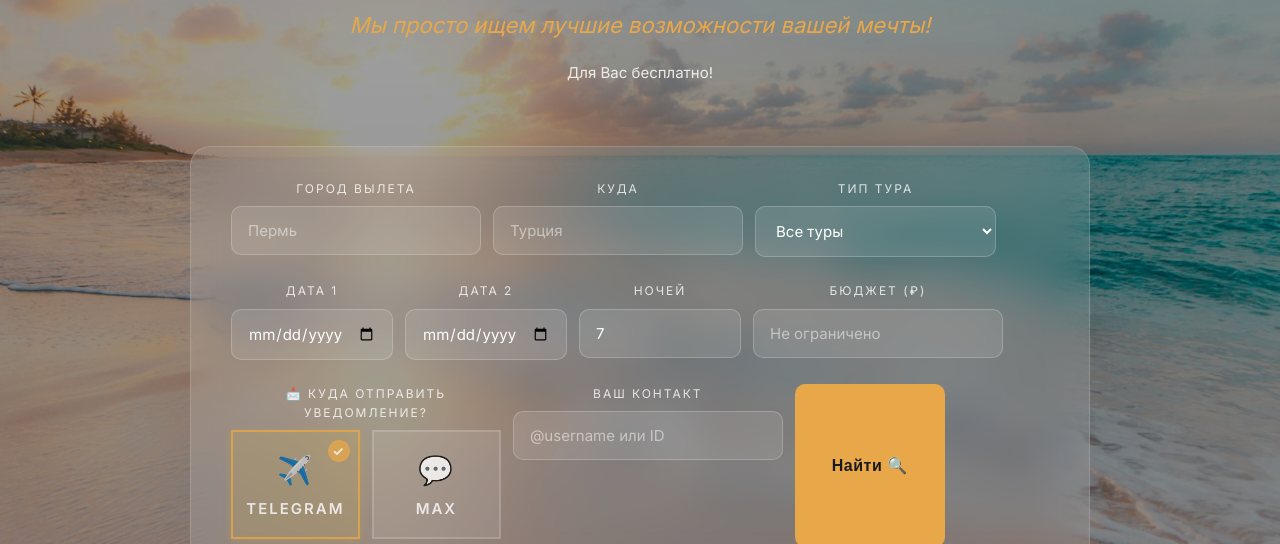
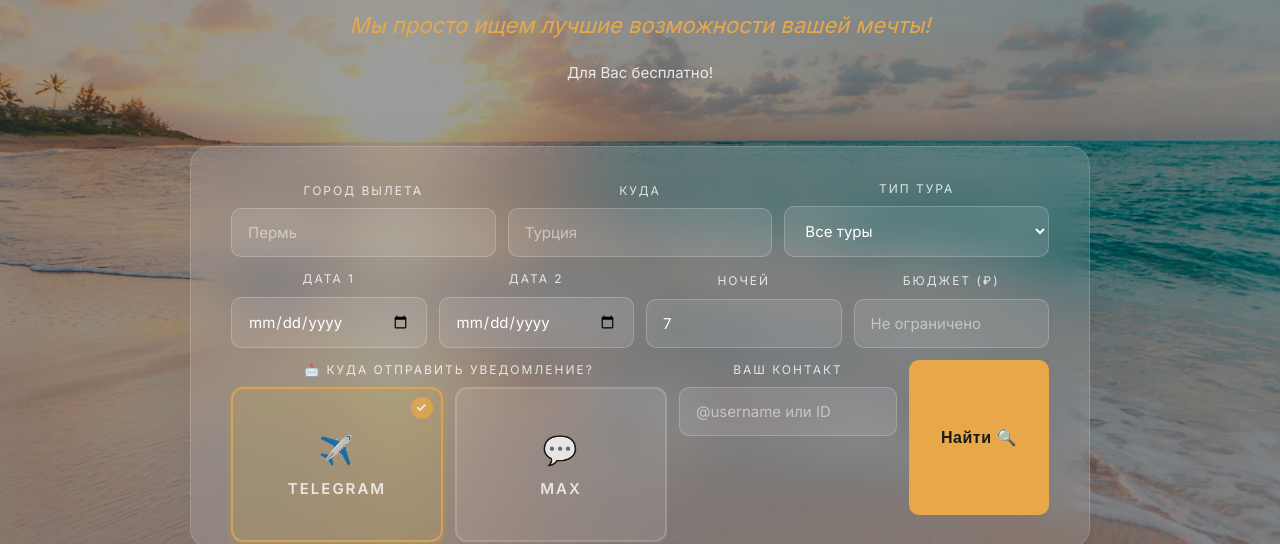
Before and after one commit to AndreySmithPerm/tour-tracker, a plain HTML site: page frontend/index.html in a window 1280 px wide. Shown: the part 256-800 px from the top of the page. Drawn offline with Linux system fonts and the light colour scheme; no server answers.

Commit message:
Fix hero form layout: proper flex rows, add missing CSS variables

```diff
--- a/frontend/static/css/style.css
+++ b/frontend/static/css/style.css
@@ -11,6 +11,9 @@
     --card-bg: #ffffff;
     --radius: 16px;
     --radius-sm: 10px;
+    --radius-md: 12px;
+    --border: #e0e0e0;
+    --blue: #0088cc;
     --shadow: 0 4px 20px rgba(0,0,0,0.08);
     --shadow-lg: 0 10px 40px rgba(0,0,0,0.12);
 }
@@ -196,14 +199,13 @@ img { max-width: 100%; }
 
 .search-form form {
     display: flex;
+    flex-direction: column;
     gap: 12px;
-    flex-wrap: wrap;
-    align-items: flex-end;
 }
 
 .search-field {
     flex: 1;
-    min-width: 180px;
+    min-width: 150px;
 }
 
 .search-field label {
@@ -222,29 +224,11 @@ img { max-width: 100%; }
     background: rgba(255,255,255,0.15);
 }
 
-.search-field.messenger-field {
-    flex: 2;
-    min-width: 300px;
-}
-
-.search-row .search-field:last-child {
-    flex: 0 0 auto;
-    max-width: 250px;
-}
-
-.search-row .search-field:last-child .btn-large {
-    width: 100%;
-    height: 100%;
-    display: flex;
-    align-items: center;
-    justify-content: center;
-}
-
 .search-row {
     display: flex;
     gap: 12px;
     flex-wrap: wrap;
-    margin-bottom: 12px;
+    align-items: flex-end;
 }
 
 .search-row:last-child {
@@ -253,7 +237,28 @@ img { max-width: 100%; }
 
 .search-row .search-field {
     flex: 1;
-    min-width: 150px;
+    min-width: 140px;
+}
+
+/* Третий ряд: мессенджер + контакт + кнопка */
+.search-row.row-3 {
+    align-items: stretch;
+}
+
+.search-row.row-3 .search-field.messenger-field {
+    flex: 2;
+    min-width: 250px;
+}
+
+.search-row.row-3 .search-field.contact-field {
+    flex: 1;
+    min-width: 180px;
+}
+
+.search-row.row-3 .search-field.button-field {
+    flex: 0 0 auto;
+    min-width: 140px;
+    max-width: 160px;
 }
 
 .btn-large {
@@ -261,6 +266,11 @@ img { max-width: 100%; }
     font-size: 16px;
     font-weight: 600;
     white-space: nowrap;
+    width: 100%;
+    height: 100%;
+    display: flex;
+    align-items: center;
+    justify-content: center;
 }
 
 .search-field input,
@@ -290,11 +300,6 @@ img { max-width: 100%; }
 .search-field select option {
     background: var(--dark);
     color: white;
-}
-
-.search-form .btn {
-    padding: 14px 32px;
-    white-space: nowrap;
 }
 
 /* ===== Popular Destinations ===== */
@@ -517,9 +522,23 @@ img { max-width: 100%; }
 }
 
 /* Hero messenger selector styling */
+.search-form .messenger-selector {
+    display: grid;
+    grid-template-columns: 1fr 1fr;
+    gap: 12px;
+    height: 100%;
+}
+
+.search-form .messenger-option {
+    height: 100%;
+}
+
 .search-form .messenger-card {
     border-color: rgba(255,255,255,0.2);
     background: rgba(255,255,255,0.1);
+    height: 100%;
+    min-height: 120px;
+    justify-content: center;
 }
 
 .search-form .messenger-card:hover {
--- a/frontend/static/js/app.js
+++ b/frontend/static/js/app.js
@@ -104,7 +104,7 @@ function renderHome() {
                             <input type="number" id="heroBudget" placeholder="Не ограничено">
                         </div>
                     </div>
-                    <div class="search-row">
+                    <div class="search-row row-3">
                         <div class="search-field messenger-field">
                             <label>📩 Куда отправить уведомление?</label>
                             <div class="messenger-selector">
@@ -126,11 +126,11 @@ function renderHome() {
                                 </label>
                             </div>
                         </div>
-                        <div class="search-field">
+                        <div class="search-field contact-field">
                             <label>Ваш контакт</label>
                             <input type="text" id="heroContact" placeholder="@username или ID" required>
                         </div>
-                        <div class="search-field">
+                        <div class="search-field button-field">
                             <button type="button" onclick="handleHeroSearch()" class="btn btn-primary btn-large">Найти 🔍</button>
                         </div>
                     </div>
```
